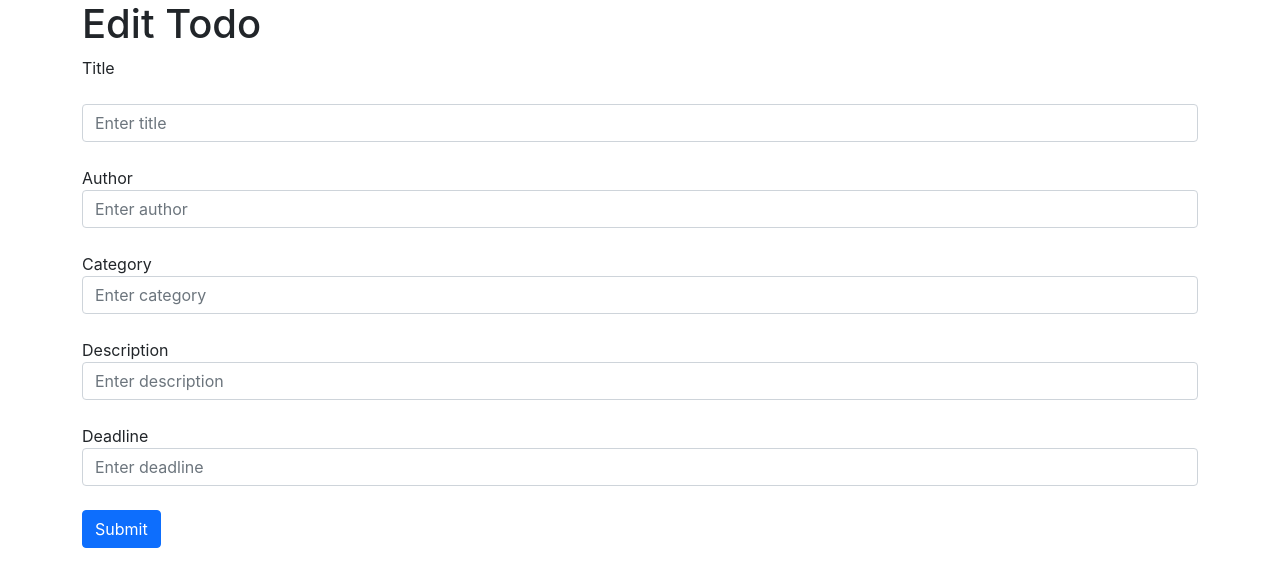
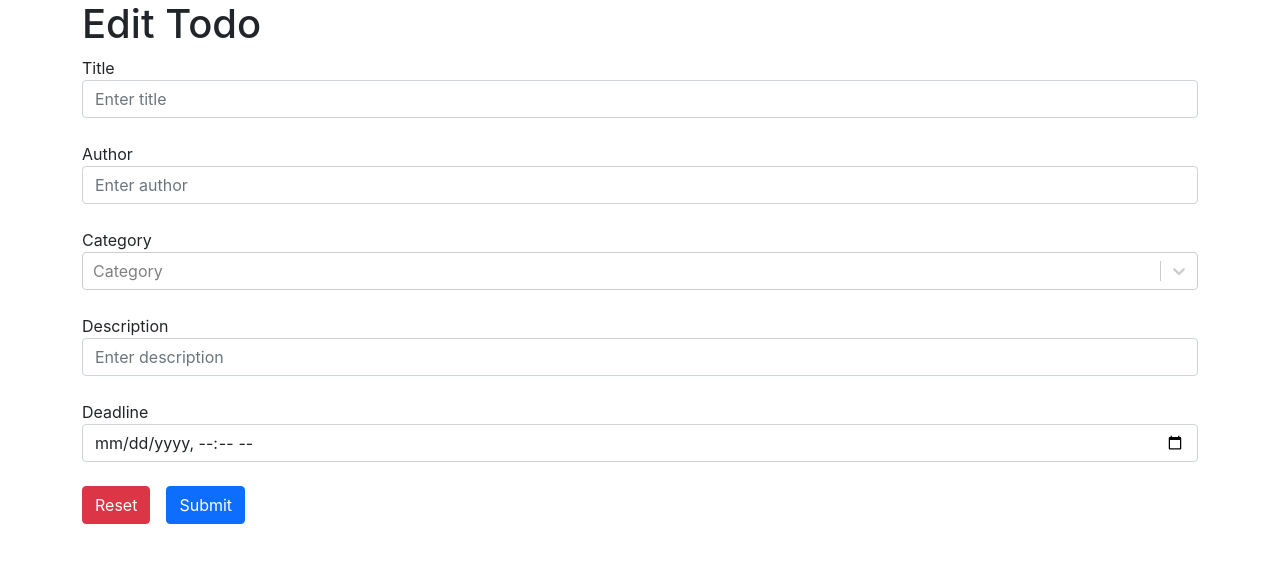
Before and after one commit to danielsitepu36/kn-todolist, a React (Create React App) app: page /task/1 in a window 1280 px wide. Shown: the top 586 px of the page. Built offline with nearby package versions, Linux system fonts and the light colour scheme.

Commit message:
add validation

```diff
--- a/package.json
+++ b/package.json
@@ -13,6 +13,7 @@
     "react-hook-form": "^7.25.1",
     "react-router-dom": "5.2.0",
     "react-scripts": "5.0.0",
+    "react-select": "^5.2.2",
     "web-vitals": "^2.1.0",
     "yup": "^0.32.11"
   },
--- a/src/pages/ToDoList/New/index.js
+++ b/src/pages/ToDoList/New/index.js
@@ -1,9 +1,9 @@
 import React, { useState } from 'react';
 import { useParams } from 'react-router-dom';
-import { useForm } from 'react-hook-form';
+import { useForm, Controller } from 'react-hook-form';
 import { yupResolver } from '@hookform/resolvers/yup';
 import * as yup from 'yup';
-import { GLOBAL_URL } from '../../../global';
+import Select from 'react-select';
 import FormInput from '../../../components/FormInput';
 
 const schema = yup
@@ -16,20 +16,44 @@ const schema = yup
   })
   .required();
 
+const options = [
+  { value: 'chocolate', label: 'Chocolate' },
+  { value: 'strawberry', label: 'Strawberry' },
+  { value: 'vanilla', label: 'Vanilla' }
+];
+
 function FormToDoList() {
   const { id } = useParams();
 
   const {
+    control,
     register,
     handleSubmit,
     watch,
+    reset,
     formState: { errors }
-  } = useForm({ resolver: yupResolver(schema) });
-  const onSubmit = (data) => console.log(data);
+  } = useForm({
+    resolver: yupResolver(schema),
+    defaultValues: {
+      title: '',
+      author: '',
+      category: null,
+      description: '',
+      deadline: ''
+    }
+  });
+  const onSubmit = (data) => {
+    const finalData = {
+      ...data,
+      category: data.category.value
+    };
+    console.log(finalData);
+  };
   return (
     <div className="container">
       <h1>{`${id !== 'new' ? 'Edit' : 'Create'}`} Todo</h1>
       <div className="d-flex flex-column gap-4">
+        <div>
           <FormInput
             errors={errors}
             name="title"
@@ -38,6 +62,7 @@ function FormToDoList() {
             placeholder="Enter title"
             className="form-control"
           ></FormInput>
+        </div>
         <div>
           <FormInput
             errors={errors}
@@ -49,13 +74,17 @@ function FormToDoList() {
           ></FormInput>
         </div>{' '}
         <div>
-          <label htmlFor="category">Category</label>
-          <input
-            type="text"
-            className="form-control"
-            placeholder="Enter category"
-            id="category"
-          ></input>
+          <div>Category</div>
+          <Controller
+            name="category"
+            control={control}
+            render={({ field }) => (
+              <Select {...field} placeholder="Category" options={options} />
+            )}
+          />
+          {errors.category && (
+            <small className="text-danger">{errors.category.message}</small>
+          )}
         </div>{' '}
         <div>
           <FormInput
@@ -75,10 +104,14 @@ function FormToDoList() {
             register={register}
             placeholder="Enter deadline"
             className="form-control"
+            type="datetime-local"
           ></FormInput>
         </div>
         <div>
-          <button className="btn btn-primary" onClick={() => onSubmit()}>
+          <button className="btn btn-danger me-3" onClick={() => reset()}>
+            Reset
+          </button>
+          <button className="btn btn-primary" onClick={handleSubmit(onSubmit)}>
             Submit
           </button>
         </div>
```
Also changed, not shown: 2 other files (tests, documents, lock files or other folders). Lines whose indentation alone changed are shown as unchanged.
